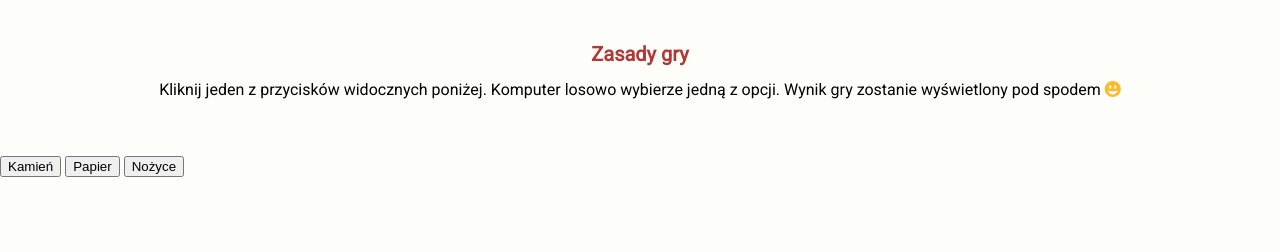
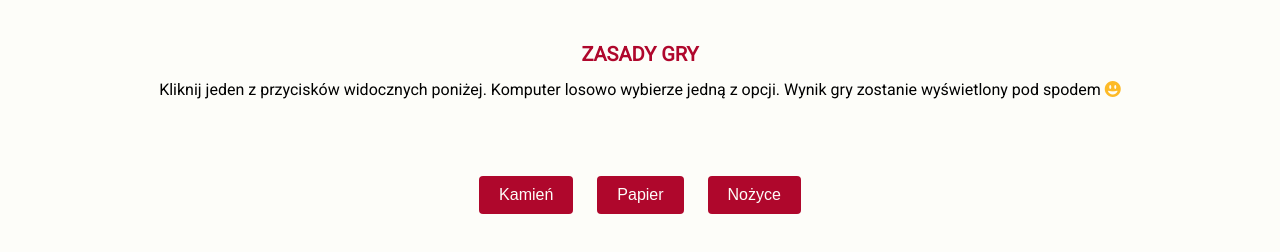
Before and after one commit to ida-dar/javascript-prework, a website: page index.html in a window 1280 px wide. Shown: the part 178-430 px from the top of the page. Drawn offline with Linux system fonts and the light colour scheme.

Commit message:
Add styles for game

```diff
--- a/index.html
+++ b/index.html
@@ -17,6 +17,7 @@
 			<p>Kliknij jeden z przycisków widocznych poniżej. Komputer losowo wybierze jedną z opcji. Wynik gry zostanie wyświetlony pod spodem <i class="fas fa-grin-alt"></i></p>
 		</div>
 	</header>
+	<div class="game">
 		<div class="container">
 			<div id="buttons">
 				<button id="play-rock">Kamień</button>
@@ -25,6 +26,7 @@
 			</div>
 			<div id="messages"></div>
 		</div>
+	</div>
 	<script src="js/functions.js"></script>
 	<script src="js/script.js"></script>
 </body>
--- a/sass/style.scss
+++ b/sass/style.scss
@@ -7,7 +7,7 @@ $font-main: 'Poppins', sans-serif;
 $font-text: 'Roboto', sans-serif;
 $color-main: rgb(253, 186, 40);
 $color-decor: rgb(6, 14, 90);
-$color-dark: rgba(161, 14, 14, 0.829);
+$color-dark: rgb(175, 7, 44);
 $color-light: rgb(253, 253, 249);
 
 body {
@@ -43,6 +43,7 @@ body {
         margin: 35px 0 0 0;
         font-size: 20px;
         color: $color-dark;
+        text-transform: uppercase;
     }
     p {
         margin: 5px 0 0 0;
@@ -51,3 +52,29 @@ body {
         color: $color-main;
     }
 }
+
+/* Game */
+.container {
+    display: flex;
+    flex-direction: column;
+    justify-content: space-evenly;
+    align-items: center;
+    text-align: center;
+    #buttons {
+        margin: 24px 0;
+        button {
+            margin: 0 10px;
+            padding: 10px 20px;
+            background-color: $color-dark;
+            color: $color-light;
+            font-size: 16px;
+            border-radius: 4px;
+            border: none;
+            cursor: pointer;
+        }
+    }
+    #messages {
+        margin: 5px 0;
+        font-size: 24px;
+    }
+}
```
Also changed, not shown: css/style.css, 1 other file. Lines whose indentation alone changed are shown as unchanged.
